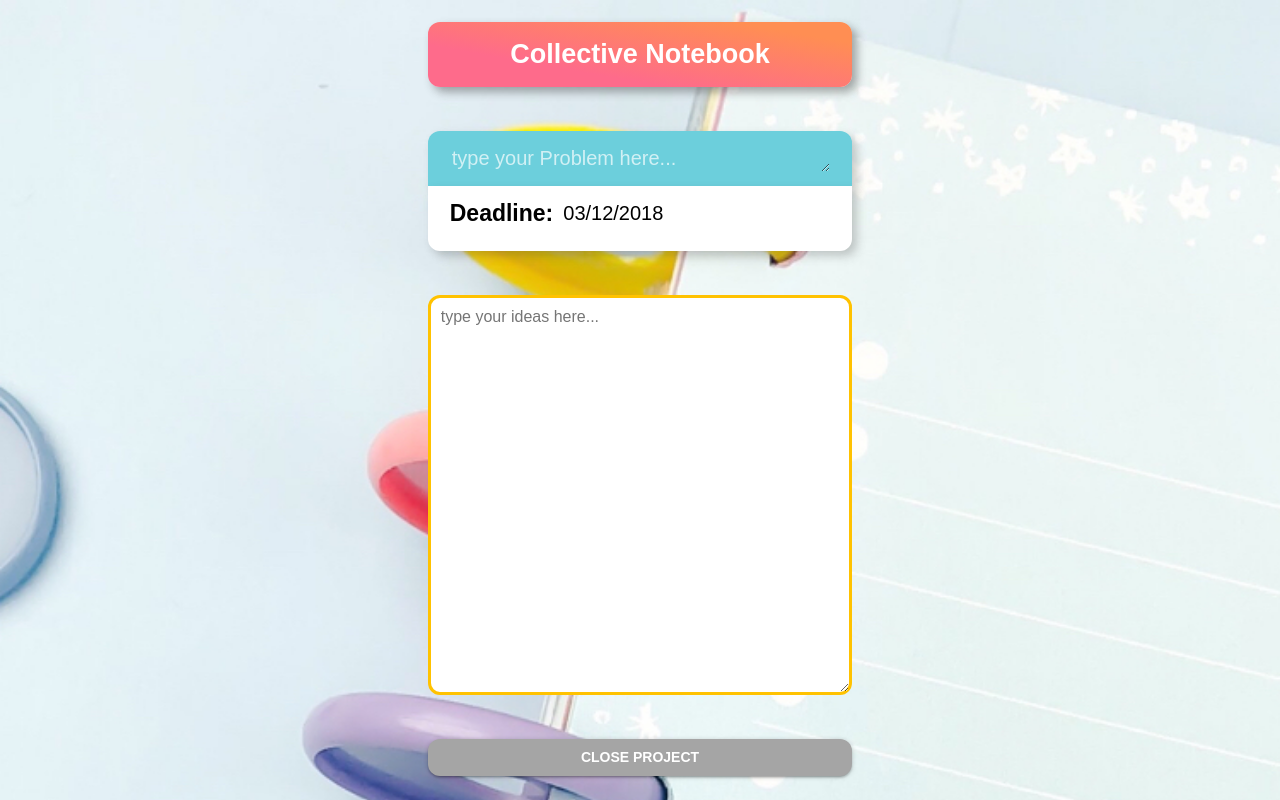
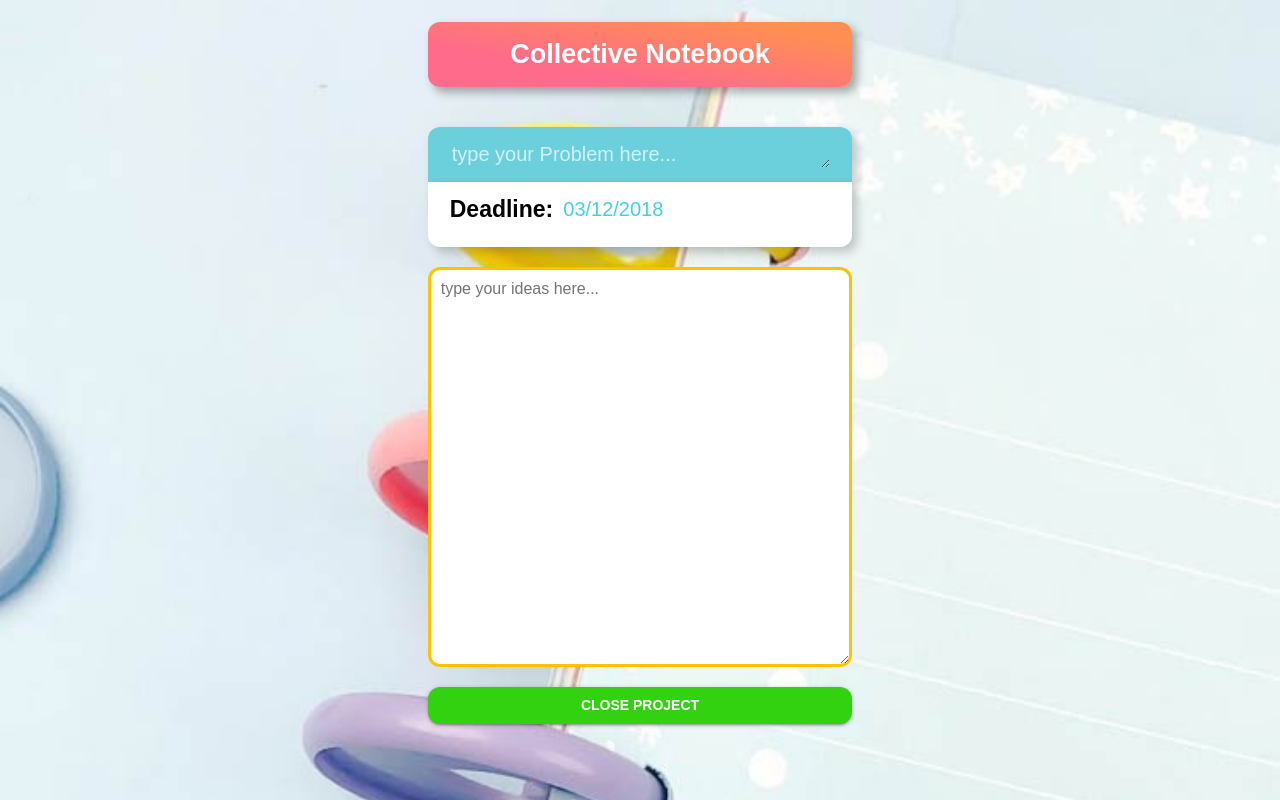
Before and after one commit to FranziHorst/Franzis-Gesellenst-ck, a React (Create React App) app: page /project in a window 1280 px wide. Built offline with nearby package versions, Linux system fonts and the light colour scheme; a web font is replaced by a local one.

Commit message:
Inital Commit

```diff
--- a/src/components/Card.js
+++ b/src/components/Card.js
@@ -5,7 +5,7 @@ import PropTypes from 'prop-types'
 export const Wrapper = styled.section`
   display: grid;
   min-width: 150px;
-  margin: 22px;
+  margin-top: 20px;
 
   .header {
     align-items: center;
@@ -15,8 +15,7 @@ export const Wrapper = styled.section`
     color: white;
     display: flex;
     justify-content: flex-start;
-    padding-left: 22px;
-    padding-right: 22px;
+    padding: 0 22px 0 22px;
 
     h2 {
       font-family: 'Niramit', sans-serif;
@@ -29,13 +28,11 @@ export const Wrapper = styled.section`
     background: white;
     border-radius: 0 0 12px 12px;
     box-shadow: 5px 5px 10px #48484847;
-    justify-content: center;
-    padding-bottom: 10px;
-    padding-left: 22px;
-    padding-right: 22px;
     font-family: 'Niramit', sans-serif;
     font-size: 16px;
     font-weight: 200;
+    justify-content: center;
+    padding: 0 22px 10px 22px;
   }
 `
 
--- a/src/components/GlobalStyle.js
+++ b/src/components/GlobalStyle.js
@@ -12,12 +12,12 @@ export default createGlobalStyle`
 body {
   align-items: center;
   background-attachment: fixed;
-  background-image: url("../../images/Background-Image.jpg");
- background-repeat: no-repeat;
+  background-image: url("../../images/Background-Image2.jpg");
   background-size: cover;
   display:flex;
   justify-content: center;
   margin: 0;
-  padding: 0;
+  padding: 22px;
+ background-repeat: no-repeat;
 }
 `
--- a/src/components/Headline.js
+++ b/src/components/Headline.js
@@ -10,13 +10,12 @@ export const Headline1 = styled.h1`
 `
 
 export const HeadlineWrapper = styled.section`
+  align-items: center;
+  background: linear-gradient(10deg, #fe6b8b 30%, #ff8e53 85%);
+  border-radius: 12px;
+  box-shadow: 5px 5px 10px #3333336b;
+  display: flex;
   justify-content: center;
-  display: flex;
-  align-items: center;
-  margin: 22px;
-  border-radius: 12px;
-  background: linear-gradient(10deg, #fe6b8b 30%, #ff8e53 85%);
-  box-shadow: 5px 5px 10px #3333336b;
 `
 
 export default class Headline extends Component {
--- a/src/components/Home.js
+++ b/src/components/Home.js
@@ -7,6 +7,7 @@ import RoutesButton from './RoutesButton'
 
 const Wrapper = styled.section`
   display: grid;
+  grid-gap: 20px;
 
   h3 {
     font-family: 'Niramit', sans-serif;
@@ -14,8 +15,9 @@ const Wrapper = styled.section`
 `
 
 export const ButtonWrapper = styled.section`
+  display: flex;
   justify-content: center;
-  display: flex;
+  margin-top: 20px;
 `
 
 export default class Home extends Component {
--- a/src/components/IdeaTextarea.js
+++ b/src/components/IdeaTextarea.js
@@ -11,12 +11,17 @@ export const StyledTextarea = styled(Textarea)`
   font-family: 'Niramit', sans-serif;
   font-size: 16px;
   min-height: 400px;
-  margin: 22px;
   outline: none;
   padding: 10px;
 
   &:focus {
     box-shadow: 0 0 10px #ffbf00;
+  }
+  &:disabled {
+    background: black;
+    border: none;
+    color: #ffffffa6;
+    opacity: 0.6;
   }
 
   :-webkit-input-placeholder {
--- a/src/components/InputCard.js
+++ b/src/components/InputCard.js
@@ -36,14 +36,17 @@ export const StyledTextarea = styled(Textarea)`
 
 export const StyledInput = styled(DatePicker)`
   border: 0;
+  color: #42d2de;
   font-family: 'Niramit', sans-serif;
   font-size: 20px;
   margin-top: 1px;
   outline: none;
+  padding-left: 10px;
   width: 100%;
-  padding-left: 10px;
   &:disabled {
     background: white;
+    color: grey;
+    margin-top: 1px;
   }
 `
 
--- a/src/components/Project.js
+++ b/src/components/Project.js
@@ -7,6 +7,7 @@ import ToggleButton from './ToggleButton'
 
 const Wrapper = styled.section`
   display: grid;
+  grid-gap: 20px;
 `
 
 export default class Project extends Component {
--- a/src/components/RoutesButton.js
+++ b/src/components/RoutesButton.js
@@ -6,12 +6,12 @@ import { faChevronRight } from '@fortawesome/free-solid-svg-icons'
 import Button from '@material-ui/core/Button'
 
 export const StyledButton = styled(Button)`
+  background: #ffc200 !important;
+  border-radius: 12px !important;
+  border: 0 !important;
   font-family: 'Niramit', sans-serif !important;
   font-size: 14px !important;
-  background: #ffc200 !important;
-  border-radius: 12px !important;
   font-weight: 600 !important;
-  border: 0 !important;
   margin: 5px !important;
 `
 
--- a/src/components/ToggleButton.js
+++ b/src/components/ToggleButton.js
@@ -3,15 +3,15 @@ import styled from 'styled-components'
 import Button from '@material-ui/core/Button'
 
 export const StyledButton = styled(Button)`
+  background: #33d211 !important;
+  border-radius: 12px !important;
+  border: 0 !important;
   font-family: 'Niramit', sans-serif !important;
   font-size: 14px !important;
-  background: #ffc200;
-  border-radius: 12px !important;
   font-weight: 600 !important;
-  border: 0 !important;
-  margin: 22px !important;
+
   &.selected {
-    background: #a5a5a5;
+    background: #a5a5a5 !important;
   }
 `
 
@@ -32,7 +32,7 @@ export default class ToggleButton extends Component {
   render() {
     return (
       <StyledButton
-        className={this.props.isToggle ? true : 'selected'}
+        className={this.state.isToggleOn ? '' : 'selected'}
         variant="contained"
         color="secondary"
         onClick={this.handleClick}
```
Also changed, not shown: public/images/Background-Image2.jpg (added), 1 other file (tests, documents, lock files or other folders).
